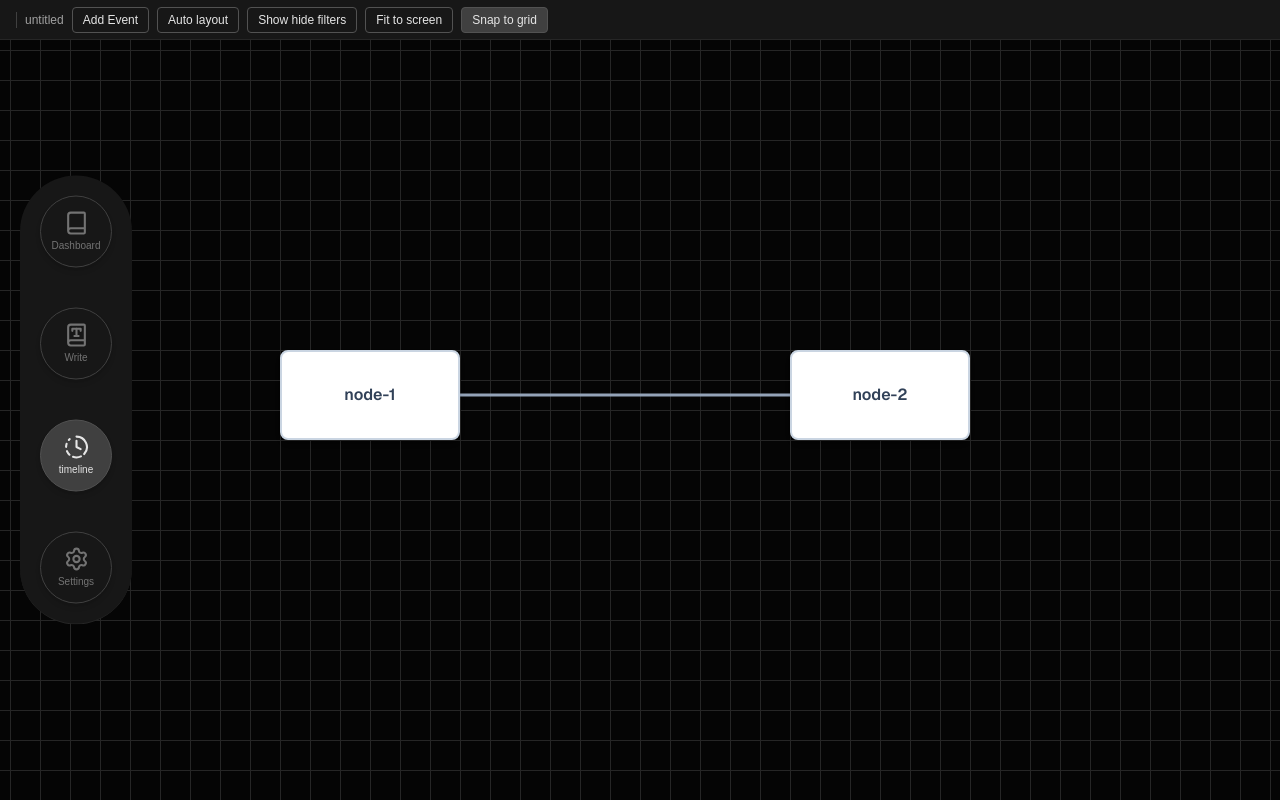
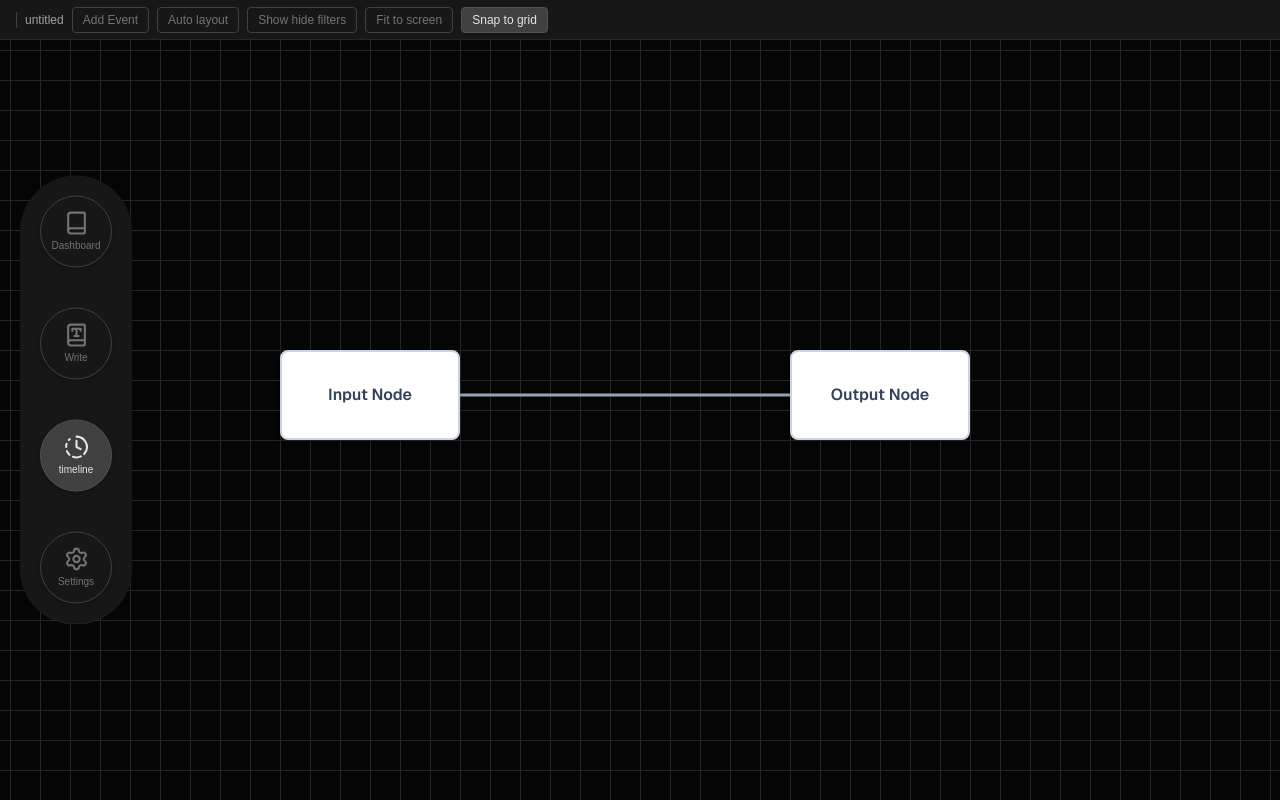
Before and after one commit to lm-vicente-j/WriteBuilder, a Next.js app: page /timeline in a window 1280 px wide. Built offline with nearby package versions, Linux system fonts and the light colour scheme.

Commit message:
feat: Implement drag edges

```diff
--- a/components/Edge.tsx
+++ b/components/Edge.tsx
@@ -1,7 +1,8 @@
 export default function Edge({
-  startX, startY, endX, endY
+  startX, startY, endX, endY , preview=false
 }: {
-  startX: number; startY: number; endX: number; endY: number
+  startX: number; startY: number; endX: number; endY: number, preview?: boolean;
+
 }) {
   // Control points pull the line horizontally to create an 'S' curve
   const controlPointX = (startX + endX) / 2;
@@ -15,6 +16,8 @@ export default function Edge({
       fill="none"
       stroke="#94a3b8"
       strokeWidth="3"
+      strokeDasharray={preview ? '6 4' : undefined}
+      opacity={preview ? 0.5 : 1}
       className="transition-all duration-75"
     />
   );
--- a/components/EditorCanvas.tsx
+++ b/components/EditorCanvas.tsx
@@ -1,11 +1,9 @@
 'use client';
 
 import { useUIStore } from '@/store/uiStore';
-import { useState, useCallback } from 'react';
+import { useState, useCallback, useEffect, useRef } from 'react';
 import Edge from './Edge';
 import EventNode, { Node } from './EventNode';
-import { useEffect } from 'react';
-import { useRef } from 'react';
 
 interface EditorCanvasProps {
     initialNodes: any;
@@ -15,13 +13,26 @@ interface EditorCanvasProps {
     canvasColor: string;
 }
 
+interface PendingEdge {
+    sourceId: string;
+    sourcePort: 'left' | 'right';
+    currentX: number;
+    currentY: number;
+    snapTargetId: string | null;
+    snapTargetPort: 'left' | 'right' | null;
+}
+
 export default function EditorCanvas({ initialNodes, initialEdges, snapToGrid, gridColor, canvasColor }: EditorCanvasProps) {
 
     const [nodeCount, setNodeCount] = useState(initialNodes.length);
     const [edgeCount, setEdgeCount] = useState(initialEdges.length);
-
+    const edgeCountRef = useRef(edgeCount);
+    useEffect(() => { edgeCountRef.current = edgeCount; }, [edgeCount]);
 
     const [transform, setTransform] = useState({ x: 0, y: 0, zoom: 1 });
+    const transformRef = useRef(transform);
+    useEffect(() => { transformRef.current = transform; }, [transform]);
+
     const containerRef = useRef<HTMLDivElement>(null);
 
     useEffect(() => {
@@ -32,13 +43,32 @@ export default function EditorCanvas({ initialNodes, initialEdges, snapToGrid, g
     }, []);
 
     const [isDragging, setIsDragging] = useState(false);
-
     const [nodes, setNodes] = useState(initialNodes);
     const [edges, setEdges] = useState(initialEdges);
+    const [pendingEdge, setPendingEdge] = useState<PendingEdge | null>(null);
+    const pendingEdgeRef = useRef(pendingEdge);
+    useEffect(() => { pendingEdgeRef.current = pendingEdge; }, [pendingEdge]);
 
     const GRID_SIZE = 30;
-    const NODE_WIDTH = GRID_SIZE * 6; // 180px
-    const NODE_HEIGHT = GRID_SIZE * 3; // 90px
+    const NODE_WIDTH = GRID_SIZE * 6;   // 180px
+    const NODE_HEIGHT = GRID_SIZE * 3;  // 90px
+
+    const screenToCanvas = useCallback((screenX: number, screenY: number) => {
+        const rect = containerRef.current!.getBoundingClientRect();
+        const t = transformRef.current;
+        return {
+            x: (screenX - rect.left - t.x) / t.zoom,
+            y: (screenY - rect.top - t.y) / t.zoom,
+        };
+    }, []);
+
+    const portUnderPoint = (clientX: number, clientY: number): HTMLElement | null => {
+        const el = document.elementFromPoint(clientX, clientY);
+        if (!el) return null;
+        // The port div itself or a child of it
+        const port = (el as HTMLElement).closest('[data-port]') as HTMLElement | null;
+        return port;
+    };
 
     const updateNodePosition = useCallback((id: string, x: number, y: number) => {
         setNodes((prev: any) =>
@@ -78,35 +108,119 @@ export default function EditorCanvas({ initialNodes, initialEdges, snapToGrid, g
         });
     }, []);
 
-    const scaledGridSize = GRID_SIZE * transform.zoom;
-
     const addNode = (xDirection: number, originNode: Node) => {
-
-        const distance = ((NODE_WIDTH) + 5 * GRID_SIZE) * xDirection;
+        const distance = (NODE_WIDTH + 5 * GRID_SIZE) * xDirection;
 
         const newNode = {
             id: 'node-' + (nodeCount + 1),
             position: { x: originNode.position.x + distance, y: originNode.position.y },
-            data: { text: 'New Node' }
+            data: { text: 'New Event' }
+        };
+
+        setNodes((prev: any) => [...prev, newNode]);
+        setNodeCount((c: number) => c + 1);
+
+        const newEdge = {
+            id: 'edge-' + (edgeCountRef.current + 1),
+            source: originNode.id,
+            target: newNode.id,
+        };
+
+        setEdges((prev: any) => [...prev, newEdge]);
+        setEdgeCount((c: number) => c + 1);
+    };
+
+    const handlePortDragStart = useCallback((
+        nodeId: string,
+        port: 'left' | 'right',
+        clientX: number,
+        clientY: number
+    ) => {
+        const canvasPos = screenToCanvas(clientX, clientY);
+
+        setPendingEdge({
+            sourceId: nodeId,
+            sourcePort: port,
+            currentX: canvasPos.x,
+            currentY: canvasPos.y,
+            snapTargetId: null,
+            snapTargetPort: null,
+        });
+
+        const handleMove = (moveEvent: PointerEvent) => {
+            const c = screenToCanvas(moveEvent.clientX, moveEvent.clientY);
+            const portEl = portUnderPoint(moveEvent.clientX, moveEvent.clientY);
+            const hoveredNodeId = portEl?.getAttribute('data-node-id') ?? null;
+            const hoveredPort = (portEl?.getAttribute('data-port') ?? null) as 'left' | 'right' | null;
+
+            setPendingEdge(prev => prev ? {
+                ...prev,
+                currentX: c.x,
+                currentY: c.y,
+                snapTargetId: hoveredNodeId !== prev.sourceId ? hoveredNodeId : null,
+                snapTargetPort: hoveredNodeId !== prev.sourceId ? hoveredPort : null,
+            } : null);
+        };
+
+        const handleUp = (upEvent: PointerEvent) => {
+            document.removeEventListener('pointermove', handleMove);
+            document.removeEventListener('pointerup', handleUp);
+
+            const pe = pendingEdgeRef.current;
+            if (!pe) return;
+
+            const portEl = portUnderPoint(upEvent.clientX, upEvent.clientY);
+            const targetNodeId = portEl?.getAttribute('data-node-id') ?? null;
+
+            if (targetNodeId && targetNodeId !== pe.sourceId) {
+                // Determine edge direction: right-port is "out", left-port is "in"
+                // Always store as source→target (left-to-right = outgoing→incoming)
+                const sourceIsDragger = pe.sourcePort === 'right';
+                const newEdge = {
+                    id: 'edge-' + (edgeCountRef.current + 1),
+                    source: sourceIsDragger ? pe.sourceId : targetNodeId,
+                    target: sourceIsDragger ? targetNodeId : pe.sourceId,
+                };
+                setEdges((prev: any) => [...prev, newEdge]);
+                setEdgeCount((c: number) => c + 1);
             }
 
-        setNodes([...nodes, newNode]);
-        setNodeCount(nodeCount + 1);
+            setPendingEdge(null);
+        };
 
+        document.addEventListener('pointermove', handleMove);
+        document.addEventListener('pointerup', handleUp);
+    }, [screenToCanvas]);
 
-        // Add edges
-        const newEdge = {
+    const scaledGridSize = GRID_SIZE * transform.zoom;
 
-            id: 'edge-' + (edgeCount + 1),
-            source: xDirection == 1 ? originNode.id : newNode.id,
-            target: xDirection == 1 ? newNode.id : originNode.id,
+    const getPendingEdgeGeometry = () => {
+        if (!pendingEdge) return null;
+        const sourceNode = nodes.find((n: any) => n.id === pendingEdge.sourceId);
+        if (!sourceNode) return null;
 
+        const startX = pendingEdge.sourcePort === 'right'
+            ? sourceNode.position.x + NODE_WIDTH
+            : sourceNode.position.x;
+        const startY = sourceNode.position.y + NODE_HEIGHT / 2;
+
+        // Snap endpoint to target port if hovering over one
+        let endX = pendingEdge.currentX;
+        let endY = pendingEdge.currentY;
+        if (pendingEdge.snapTargetId && pendingEdge.snapTargetPort) {
+            const targetNode = nodes.find((n: any) => n.id === pendingEdge.snapTargetId);
+            if (targetNode) {
+                endX = pendingEdge.snapTargetPort === 'right'
+                    ? targetNode.position.x + NODE_WIDTH
+                    : targetNode.position.x;
+                endY = targetNode.position.y + NODE_HEIGHT / 2;
+            }
         }
 
-        setEdges([...edges, newEdge]);
-        setEdgeCount(edgeCount + 1);
+        return { startX, startY, endX, endY };
+    };
 
-    }
+    const pendingGeo = getPendingEdgeGeometry();
 
     return (
         <div
@@ -124,6 +238,8 @@ export default function EditorCanvas({ initialNodes, initialEdges, snapToGrid, g
                     `linear-gradient(to bottom, ${gridColor} 1px, transparent 1px)`,
                 backgroundSize: `${scaledGridSize}px ${scaledGridSize}px`,
                 backgroundPosition: `${transform.x}px ${transform.y}px`,
+                // Show crosshair while drawing an edge
+                cursor: pendingEdge ? 'crosshair' : undefined,
             }}
             onPointerDown={handlePointerDown}
             onPointerMove={handlePointerMove}
@@ -131,7 +247,6 @@ export default function EditorCanvas({ initialNodes, initialEdges, snapToGrid, g
             onPointerCancel={handlePointerUp}
             onWheel={handleWheel}
         >
-            {/* LAYER 1: Edges via full-viewport SVG with <g> transform */}
             <svg
                 style={{
                     position: 'absolute',
@@ -144,6 +259,7 @@ export default function EditorCanvas({ initialNodes, initialEdges, snapToGrid, g
                 }}
             >
                 <g transform={`translate(${transform.x}, ${transform.y}) scale(${transform.zoom})`}>
+                    {/* Committed edges */}
                     {edges.map((edge: any) => {
                         const sourceNode = nodes.find((n: any) => n.id === edge.source);
                         const targetNode = nodes.find((n: any) => n.id === edge.target);
@@ -164,10 +280,19 @@ export default function EditorCanvas({ initialNodes, initialEdges, snapToGrid, g
                             />
                         );
                     })}
+
+                    {pendingGeo && (
+                        <Edge
+                            startX={pendingGeo.startX}
+                            startY={pendingGeo.startY}
+                            endX={pendingGeo.endX}
+                            endY={pendingGeo.endY}
+                            preview
+                        />
+                    )}
                 </g>
             </svg>
 
-            {/* LAYER 2: Nodes via 0x0 overflow:visible transform origin div */}
             <div
                 style={{
                     position: 'absolute',
@@ -193,6 +318,7 @@ export default function EditorCanvas({ initialNodes, initialEdges, snapToGrid, g
                             nodeWidth={NODE_WIDTH}
                             snapToGrid={snapToGrid}
                             addNodeHandler={addNode}
+                            onPortDragStart={handlePortDragStart}
                         />
                     ))}
                 </div>
--- a/components/EventNode.tsx
+++ b/components/EventNode.tsx
@@ -13,35 +13,34 @@ interface EventNodeProps {
   nodeWidth: number;
   nodeHeight: number;
   snapToGrid: boolean;
-  addNodeHandler: (xDirection: number, originNode: any) => void; // -1 left; 1 right
+  addNodeHandler: (xDirection: number, originNode: any) => void;
+  onPortDragStart: (nodeId: string, port: 'left' | 'right', clientX: number, clientY: number) => void;
 }
 
-export default function EventNode({ node, zoom, updateNodePosition, gridSize, nodeWidth, nodeHeight, snapToGrid, addNodeHandler }: EventNodeProps) {
+const DRAG_THRESHOLD = 5;
+
+export default function EventNode({
+  node, zoom, updateNodePosition, gridSize, nodeWidth, nodeHeight,
+  snapToGrid, addNodeHandler, onPortDragStart
+}: EventNodeProps) {
 
   const [showPorts, setShowPorts] = useState(false);
 
   const handlePointerDown = (e: React.PointerEvent) => {
-    e.stopPropagation(); // Prevent the canvas from panning
+    e.stopPropagation();
 
-    // Capture initial positions to calculate exact deltas
-    const startX = e.clientX; //screen
-    const startY = e.clientY; // screen
-    const initialNodeX = node.position.x; // canvas
-    const initialNodeY = node.position.y; // canvas
+    const startX = e.clientX;
+    const startY = e.clientY;
+    const initialNodeX = node.position.x;
+    const initialNodeY = node.position.y;
 
     const handlePointerMove = (moveEvent: PointerEvent) => {
-      // 1. Calculate movement delta and divide by zoom to compensate for canvas scale
       const deltaX = (moveEvent.clientX - startX) / zoom;
       const deltaY = (moveEvent.clientY - startY) / zoom;
-
-      // 2. Add delta to the original position
       const rawX = initialNodeX + deltaX;
       const rawY = initialNodeY + deltaY;
-
-      // 3. Pixel-perfect snap: round to the nearest grid cell using the gridSize prop
       const snappedX = snapToGrid ? Math.round(rawX / gridSize) * gridSize : rawX;
       const snappedY = snapToGrid ? Math.round(rawY / gridSize) * gridSize : rawY;
-
       updateNodePosition(node.id, snappedX, snappedY);
     };
 
@@ -54,28 +53,46 @@ export default function EventNode({ node, zoom, updateNodePosition, gridSize, no
     document.addEventListener('pointerup', handlePointerUp);
   };
 
-  const handlePointerEnter = () => {
-    setShowPorts(true);
-  }
+  const handlePortPointerDown = (port: 'left' | 'right', e: React.PointerEvent) => {
+    e.stopPropagation();
 
-  const handlePointerExit = () => {
-    setShowPorts(false);
-  }
+    const startX = e.clientX;
+    const startY = e.clientY;
+    let dragCommitted = false;
 
-  const handlePortRightUp =  () =>{
-    addNodeHandler(1, node);
-  }
+    const handleMove = (moveEvent: PointerEvent) => {
+      if (dragCommitted) return;
+      const dx = moveEvent.clientX - startX;
+      const dy = moveEvent.clientY - startY;
+      if (Math.sqrt(dx * dx + dy * dy) > DRAG_THRESHOLD) {
+        dragCommitted = true;
+        onPortDragStart(node.id, port, moveEvent.clientX, moveEvent.clientY);
+        cleanup();
+      }
+    };
 
-  const handlePortLeftUp =  () =>{
-    addNodeHandler(-1, node);
-  }
+    const handleUp = () => {
+      if (!dragCommitted) {
+        if (port === 'right') addNodeHandler(1, node);
+        else addNodeHandler(-1, node);
+      }
+      cleanup();
+    };
 
+    const cleanup = () => {
+      document.removeEventListener('pointermove', handleMove);
+      document.removeEventListener('pointerup', handleUp);
+    };
+
+    document.addEventListener('pointermove', handleMove);
+    document.addEventListener('pointerup', handleUp);
+  };
 
   return (
     <div
       onPointerDown={handlePointerDown}
-      onPointerEnter={handlePointerEnter}
-      onPointerLeave={handlePointerExit}
+      onPointerEnter={() => setShowPorts(true)}
+      onPointerLeave={() => setShowPorts(false)}
       style={{
         position: 'absolute',
         transform: `translate(${node.position.x}px, ${node.position.y}px)`,
@@ -85,28 +102,32 @@ export default function EventNode({ node, zoom, updateNodePosition, gridSize, no
       }}
       className="cursor-grab active:cursor-grabbing select-none"
     >
-
       <div className="w-full h-full bg-white border-2 border-slate-300 rounded-lg shadow-md p-4 flex items-center justify-center">
         <span className="font-semibold text-slate-700">
-          {node.id}
+          {node.data.text}
         </span>
       </div>
 
+      {/* Left port */}
       <div
-      onMouseUp={handlePortLeftUp}
-
+        data-node-id={node.id}
+        data-port="left"
+        onPointerDown={(e) => handlePortPointerDown('left', e)}
         hidden={!showPorts}
-        className="cursor-pointer z-10 flex justify-center items-center absolute -left-2.5 top-1/2 -translate-y-1/2 w-5 h-5 bg-amber-50 rounded-full border border-slate-300 shadow-sm"
+        className="cursor-crosshair z-10 flex justify-center items-center absolute -left-2.5 top-1/2 -translate-y-1/2 w-5 h-5 bg-amber-50 rounded-full border border-slate-300 shadow-sm hover:bg-amber-200 hover:border-amber-400 transition-colors"
       >
-        <span className="text-gray-950 leading-none mb-0.5">+</span>
+        <span className="text-gray-950 leading-none mb-0.5 pointer-events-none">+</span>
       </div>
 
+      {/* Right port */}
       <div
-      onMouseUp={handlePortRightUp}
+        data-node-id={node.id}
+        data-port="right"
+        onPointerDown={(e) => handlePortPointerDown('right', e)}
         hidden={!showPorts}
-        className="cursor-pointer z-10 flex justify-center items-center absolute -right-2.5 top-1/2 -translate-y-1/2 w-5 h-5 bg-amber-50 rounded-full border border-slate-300 shadow-sm"
+        className="cursor-crosshair z-10 flex justify-center items-center absolute -right-2.5 top-1/2 -translate-y-1/2 w-5 h-5 bg-amber-50 rounded-full border border-slate-300 shadow-sm hover:bg-amber-200 hover:border-amber-400 transition-colors"
       >
-        <span className="text-gray-950 leading-none mb-0.5">+</span>
+        <span className="text-gray-950 leading-none mb-0.5 pointer-events-none">+</span>
       </div>
     </div>
   );
--- a/components/TopToolBar.tsx
+++ b/components/TopToolBar.tsx
@@ -38,19 +38,19 @@ export default function TopToolbar() {
       </button>
     ],
     "/timeline": [
-      <button key="event-button" className={`text-xs px-2.5 py-1 rounded border transition-all duration-150bg-neutral-700 border-neutral-600 text-neutral-200`}>
+      <button key="event-button" className={`cursor-pointer text-xs px-2.5 py-1 rounded border transition-all duration-150bg-neutral-700 bg-transparent border-neutral-700 text-neutral-500 hover:text-neutral-300 hover:border-neutral-600 `}>
         Add Event
       </button>,
-      <button key="auto-layout-button" className={`text-xs px-2.5 py-1 rounded border transition-all duration-150bg-neutral-700 border-neutral-600 text-neutral-200`}>
+      <button key="auto-layout-button" className={`cursor-pointer text-xs px-2.5 py-1 rounded border transition-all duration-150bg-neutral-700 bg-transparent border-neutral-700 text-neutral-500 hover:text-neutral-300 hover:border-neutral-600 `}>
         Auto layout
       </button>,
-      <button key="filter-buttons" className={`text-xs px-2.5 py-1 rounded border transition-all duration-150bg-neutral-700 border-neutral-600 text-neutral-200`}>
+      <button key="filter-buttons" className={`cursor-pointer text-xs px-2.5 py-1 rounded border transition-all duration-150bg-neutral-700 bg-transparent border-neutral-700 text-neutral-500 hover:text-neutral-300 hover:border-neutral-600 `}>
         Show hide filters
       </button>,
-      <button key="fit-button" className={`text-xs px-2.5 py-1 rounded border transition-all duration-150bg-neutral-700 border-neutral-600 text-neutral-200 `}>
+      <button key="fit-button" className={`cursor-pointer text-xs px-2.5 py-1 rounded border transition-all duration-150bg-neutral-700 bg-transparent border-neutral-700 text-neutral-500 hover:text-neutral-300 hover:border-neutral-600 `}>
         Fit to screen
       </button>,
-      <button key="snap-button" onClick={() => setSnapToGrid(!snapToGrid)} className={`
+      <button key="snap-button" onClick={() => setSnapToGrid(!snapToGrid)} className={`cursor-pointer
               text-xs px-2.5 py-1 rounded border transition-all duration-150
               ${snapToGrid
             ? "bg-neutral-700 border-neutral-600 text-neutral-200"
```
Lines whose indentation alone changed are shown as unchanged.
